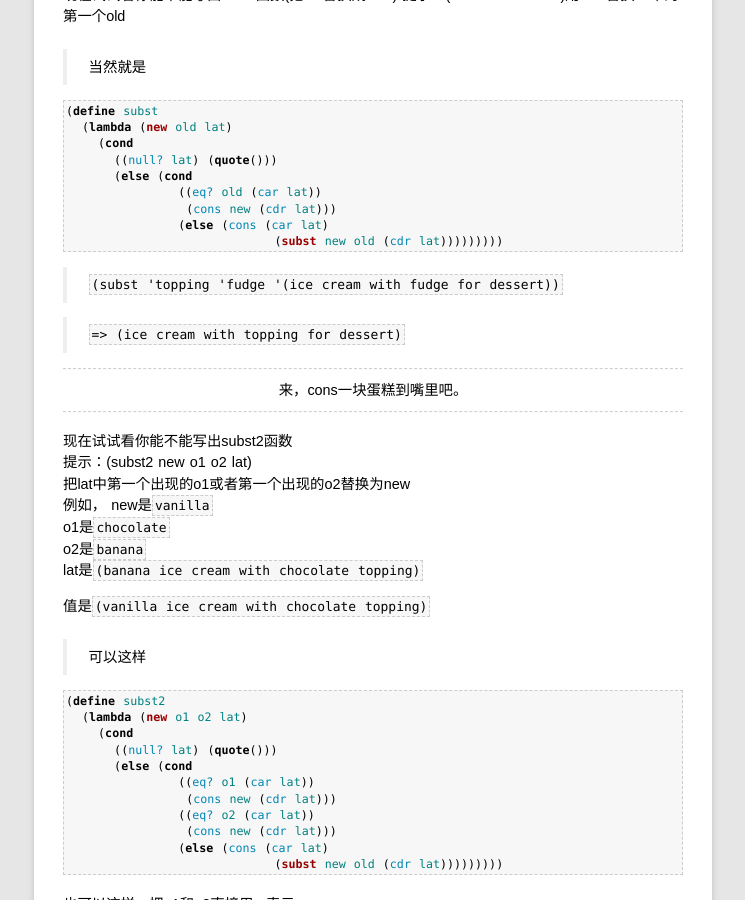
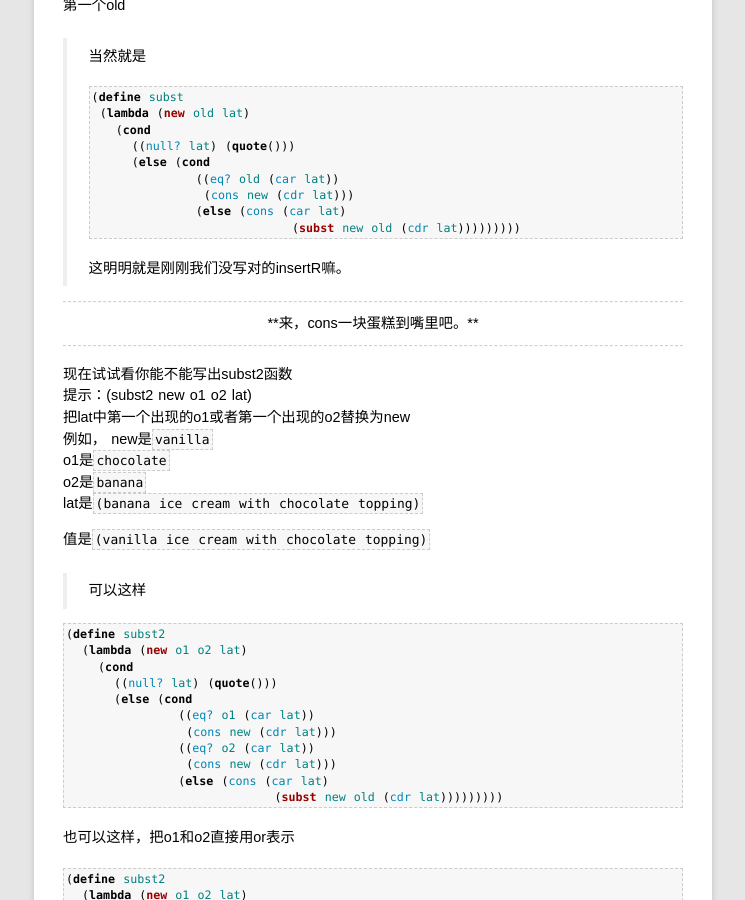
Before and after one commit to rhuichao/uternet.github.io, a Jekyll site: the page built from TLS/03.md, in a window 1280 px wide and 900 px high, scrolled down 19151 px. Shown: the whole window, without its empty margins (267-1012 px from the left). Built offline with Jekyll 4.4.1, drawn with Linux system fonts in a browser that asks for light colours; some web fonts are replaced; Markdown is read by kramdown in place of the engine named in the settings.

Commit message:
new document posted

````diff
--- a/TLS/03.md
+++ b/TLS/03.md
@@ -1061,19 +1061,19 @@
 Did you think of a different way to do it?
 
 >For example
-
-```
-((eq? (car lat) old)
- (cons new (cons old (cdr lat))))
-```
-
+>
+>```
+>((eq? (car lat) old)
+> (cons new (cons old (cdr lat))))
+>```
+>
 >could have been
-
-```
-((eq? (car lat) old)
- (cons new lat))
-```
-
+>
+>```
+>((eq? (car lat) old)
+> (cons new lat))
+>```
+>
 >since (cons old (cdr lat)) where old is eq? to (car lat) is the same as lat.
 
 ------
@@ -1082,26 +1082,24 @@
 提示：(subst new old lat)用new替换lat中的第一个old
 
 >当然就是
-
-```scheme
-(define subst
-  (lambda (new old lat)
-    (cond
-      ((null? lat) (quote()))
-      (else (cond
-              ((eq? old (car lat))
-               (cons new (cdr lat)))
-              (else (cons (car lat)
-                          (subst new old (cdr lat)))))))))
-```
-
->`(subst 'topping 'fudge '(ice cream with fudge for dessert))`
-
->`=> (ice cream with topping for dessert)`
-
-------
-
-<center>来，cons一块蛋糕到嘴里吧。</center>
+>
+>```scheme
+>(define subst
+>  (lambda (new old lat)
+>    (cond
+>      ((null? lat) (quote()))
+>      (else (cond
+>              ((eq? old (car lat))
+>               (cons new (cdr lat)))
+>              (else (cons (car lat)
+>                          (subst new old (cdr lat)))))))))
+>```
+>
+>这明明就是刚刚我们没写对的insertR嘛。
+
+------
+
+<center>**来，cons一块蛋糕到嘴里吧。**</center>
 
 ------
 
````
